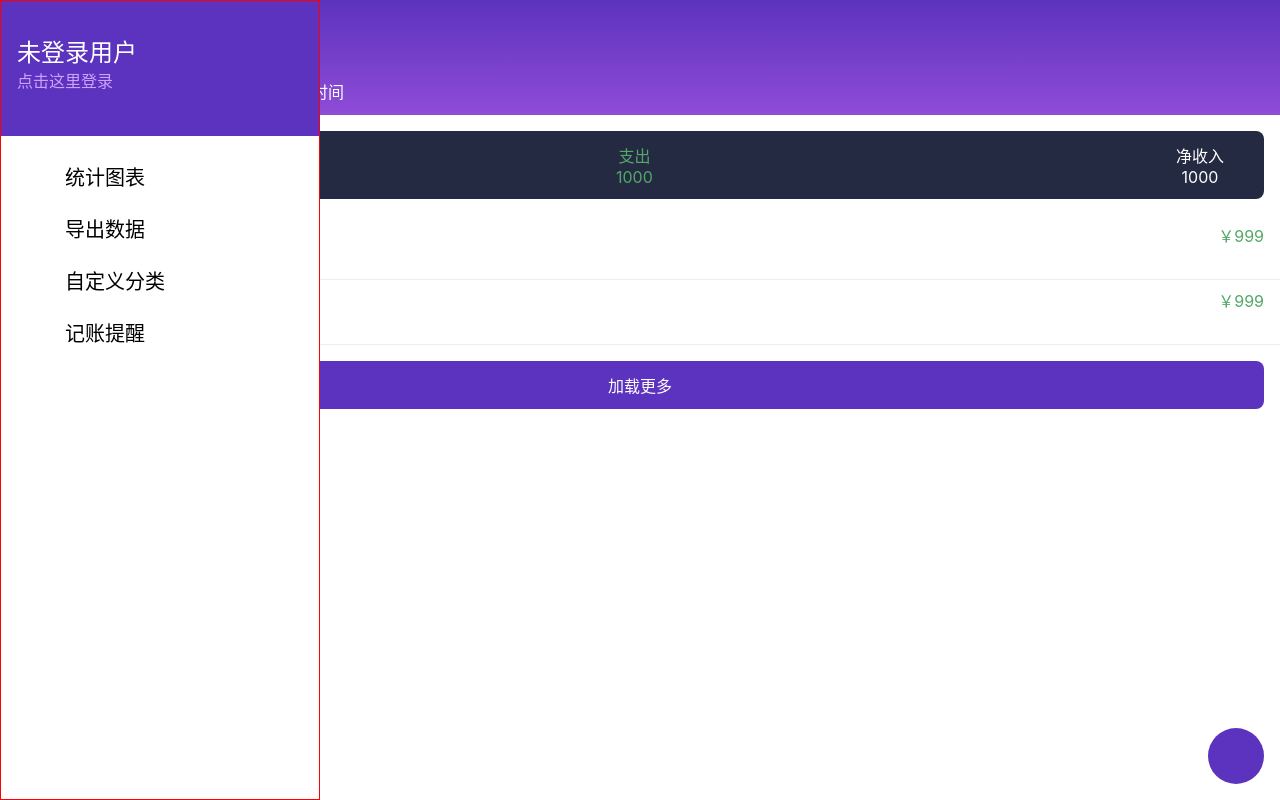
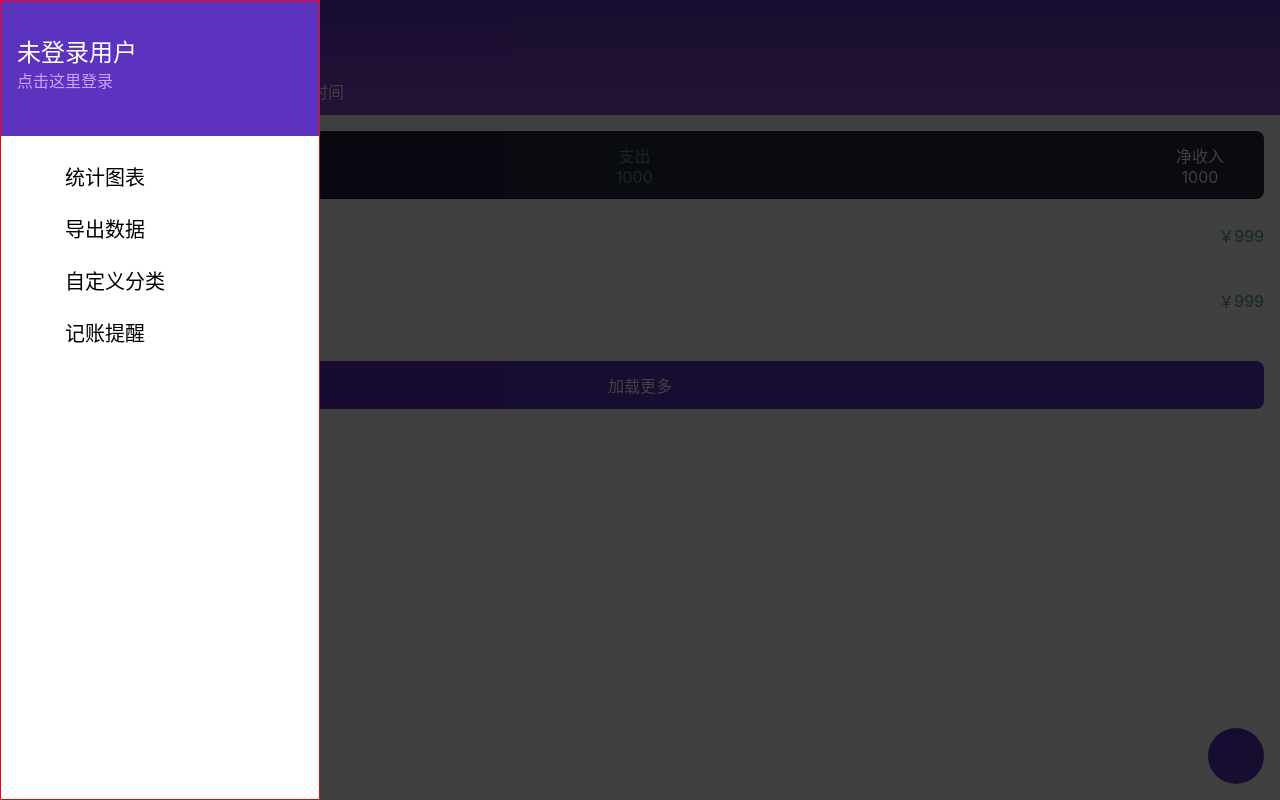
Before and after one commit to Mianxiong/react-mangosteen-1, a React (Vite) app: page /items in a window 1280 px wide. Both pictures are taken after a click on the icon 36 px from the left and 41 px from the top of the page. Built offline with nearby package versions, Linux system fonts and the light colour scheme.

Commit message:
点击外部关闭菜单

```diff
--- a/src/components/TopMenu.module.scss
+++ b/src/components/TopMenu.module.scss
@@ -8,7 +8,8 @@
     display: flex;
     flex-direction: column;
     border: 1px solid red;
-    background-color: red;
+    background-color: rgb(141, 126, 126);
+    z-index: 256;
 }
 .currentUser {
     flex-grow: 0;
@@ -18,3 +19,12 @@
     flex-grow: 1;
     flex-shrink: 1;
 }
+.mask {
+    position: fixed;
+    top: 0;
+    left: 0;
+    width: 100%;
+    height: 100%;
+    background-color: rgba(0,0,0,0.75);
+    z-index: 255;
+}
--- a/src/components/TopMenu.tsx
+++ b/src/components/TopMenu.tsx
@@ -1,11 +1,21 @@
 import s from './TopMenu.module.scss'
 import { CurrentUser } from './TopMenu/CurrentUser'
 import { Menu } from './TopMenu/Menu'
-export const TopMenu: React.FC = () => {
+interface Props {
+  onClickMask?: () => void
+}
+export const TopMenu: React.FC<Props> = (props) => {
+  const { onClickMask } = props
   return (
-    <div className={s.wrapper}>
-      <CurrentUser className={s.currentUser}/>
-      <Menu className={s.menu}/>
-    </div>
+    <>
+      <div className={s.mask} onClick={onClickMask}>
+
+      </div>
+      <div className={s.wrapper}>
+        <CurrentUser className={s.currentUser} />
+        <Menu className={s.menu} />
+      </div>
+    </>
+
   )
 }
--- a/src/global.scss
+++ b/src/global.scss
@@ -2,6 +2,12 @@
     --un-shadow-color: red;
 }
 
+:root {
+    --un-shadow-color: red;
+    --z-default: 128;
+    --z-menu: 256;
+    --z-dialog: 512;
+}
 * {
     margin: 0;
     padding: 0;
--- a/src/pages/ItemsPage.tsx
+++ b/src/pages/ItemsPage.tsx
@@ -38,7 +38,7 @@ export const ItemsPage: React.FC = () => {
     },
 
   ])
-  const { visible } = useMenuStore()
+  const { visible, setVisible } = useMenuStore()
   return (
     <div>
       {/* <menuContext.Provider value={{setVisible}}> */}
@@ -51,7 +51,7 @@ export const ItemsPage: React.FC = () => {
         <ItemsSummary />
         <ItemsList items={items} />
         <AddItemFloatButton />
-        {visible ? <TopMenu /> : null}
+        {visible ? <TopMenu onClickMask={()=>setVisible(false)}/> : null}
       {/* </menuContext.Provider> */}
     </div>
   )
```
